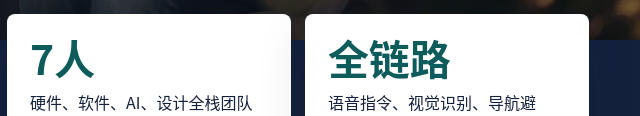
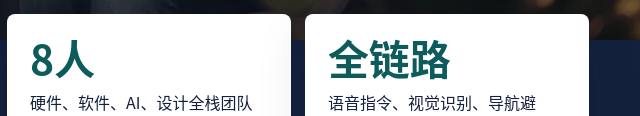
Before and after one commit to LoonyReina/OctopusRobot, a plain HTML site: page index.html in a window 1280 px wide. Shown: the part 684-800 px from the top of the page, 640-1280 px from the left. Drawn offline with Linux system fonts and the light colour scheme.

Commit message:
Update team headcount

```diff
--- a/index.html
+++ b/index.html
@@ -69,7 +69,7 @@
             <span>国家专利申请已受理</span>
           </article>
           <article class="proof-card">
-            <span class="metric">7人</span>
+            <span class="metric">8人</span>
             <span>硬件、软件、AI、设计全栈团队</span>
           </article>
           <article class="proof-card">
```
